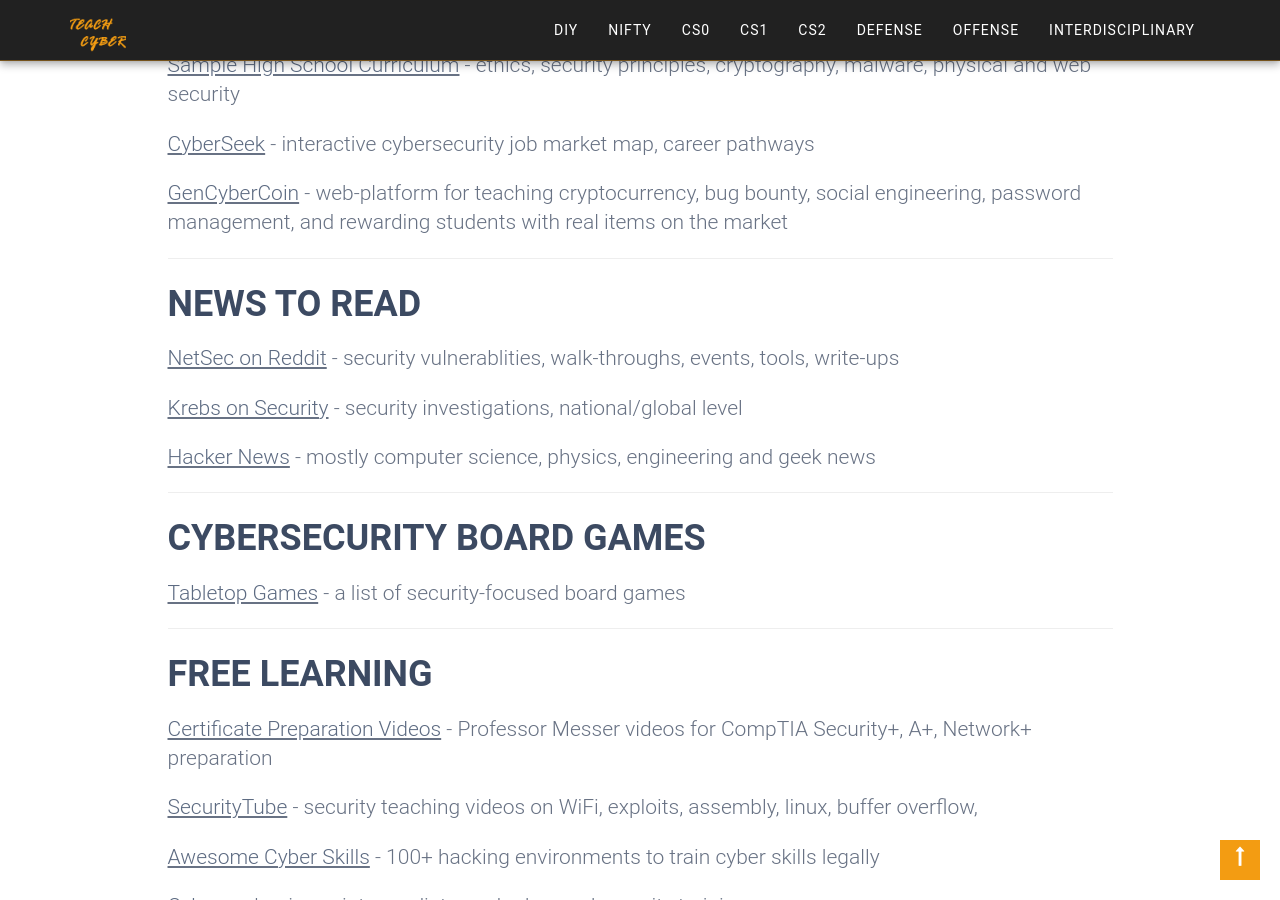
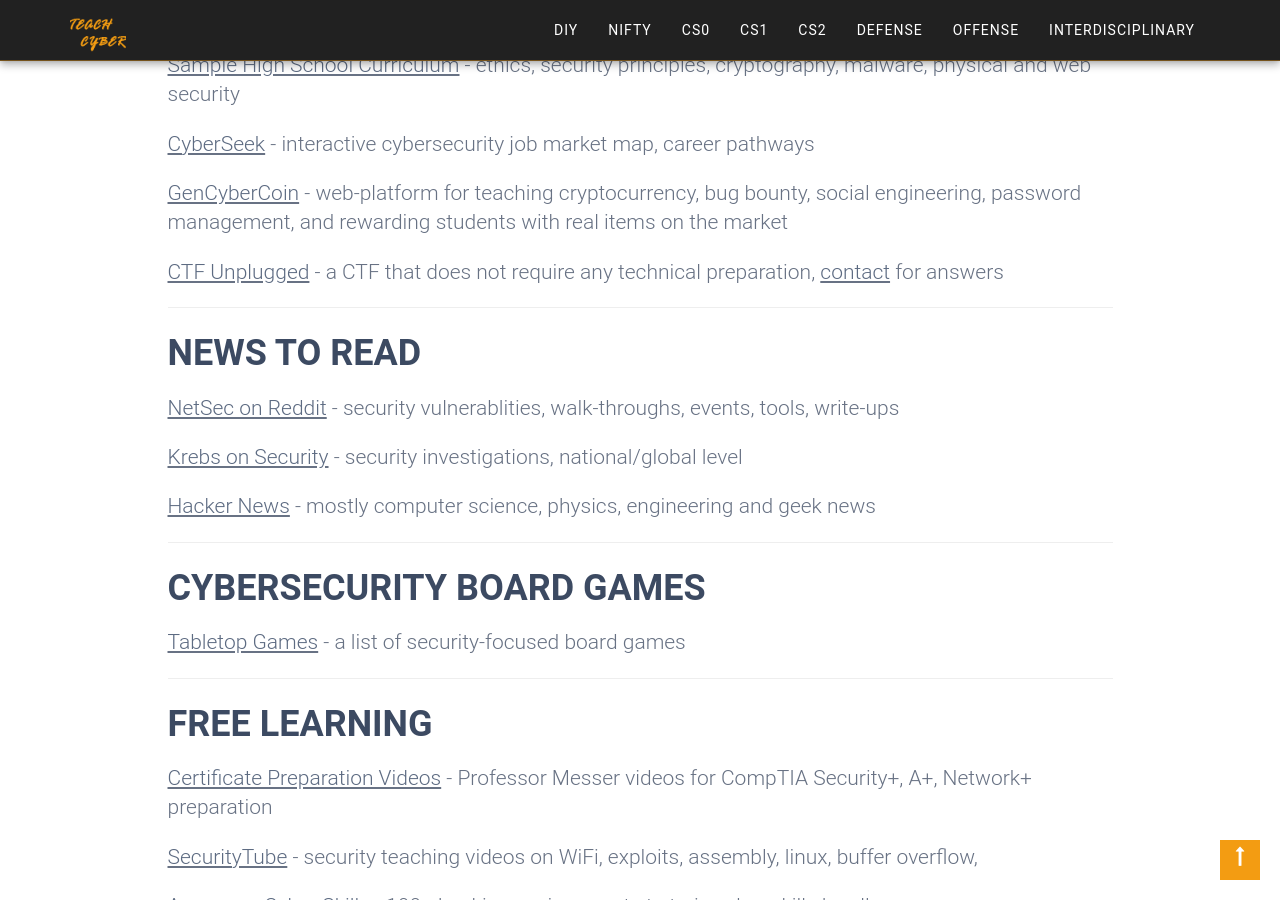
Before and after one commit to teachcyber/teachcyber.github.io, a Jekyll site: the page built from diy.html, in a window 1280 px wide and 900 px high, scrolled down 584 px. Built offline with Jekyll 4.4.1, drawn with Linux system fonts in a browser that asks for light colours.

Commit message:
Add CTF Unplugged link

```diff
--- a/_data/diy.yml
+++ b/_data/diy.yml
@@ -15,6 +15,10 @@
     - name: "GenCyberCoin"
       description: "web-platform for teaching cryptocurrency, bug bounty, social engineering, password management, and rewarding students with real items on the market"
       url: "https://github.com/vitalyford/gencybercoin"
+
+    - name: "CTF Unplugged"
+      description: "a CTF that does not require any technical preparation, <u><a href='https://vford.me/contact' target='_blank'>contact</a></u> for answers"
+      url: "https://vford.me/ctf-unplugged/CTF_Unplugged_May_2019.docx"
 
 - name: "News to read"
   links:
```
